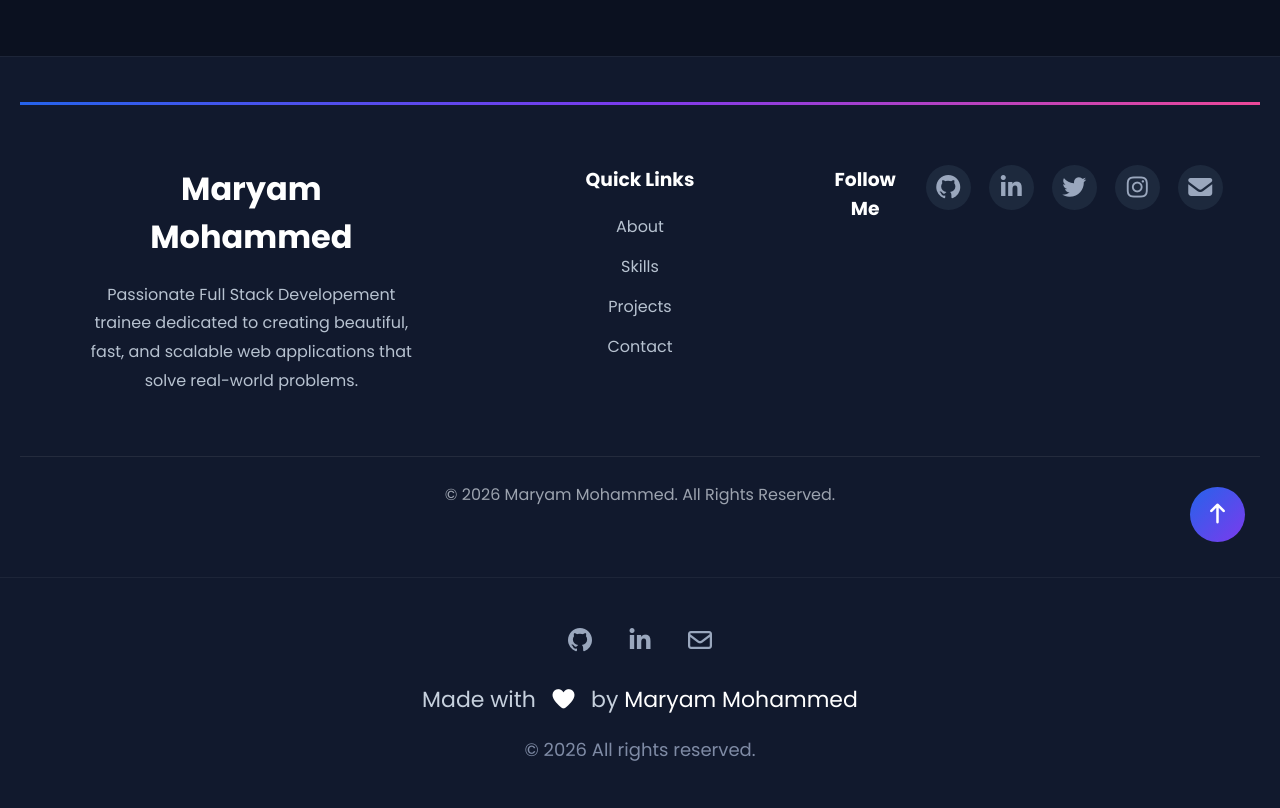
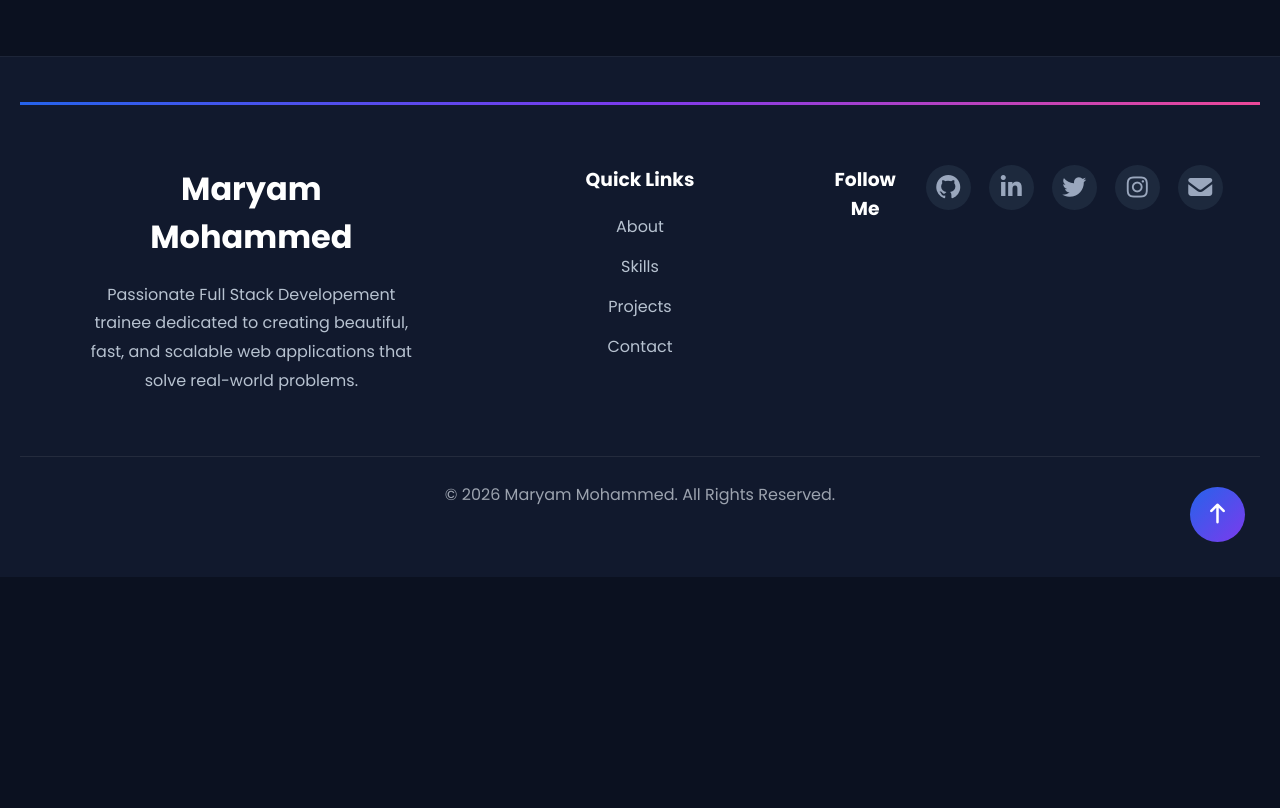
Before and after one commit to maaar-i/Portfolio-website, a plain HTML site: page index.html in a window 1280 px wide. Shown: the part 4322-5130 px from the top of the page. After the commit the page ends 4899 px from the top, so only its background shows below. Drawn offline with Linux system fonts and the light colour scheme.

Commit message:
automated date for footer

```diff
--- a/index.html
+++ b/index.html
@@ -699,7 +699,7 @@
 
             <p>
 
-                © 2026 Maryam Mohammed.
+                © <span id="currentYear"></span> Maryam Mohammed.
                 All Rights Reserved.
 
             </p>
@@ -716,15 +716,12 @@
 
     </footer>
 
-    <!-- Remove one footer you dont like -->
-     <!--=========================
-        FOOTER
-==========================-->
-<footer class="footer">
+
+<!-- <footer class="footer">
 
     <div class="footer-content">
 
-        <!-- Social Icons -->
+        Social Icons
 
         <div class="footer-social">
             <a href="https://github.com/Tosmel2" target="_blank">
@@ -737,7 +734,7 @@
                 <i class="far fa-envelope"></i>
             </a>
         </div>
-        <!-- Made With -->
+        Made With
         <p class="footer-text">
             Made with
             <span class="heart">
@@ -745,16 +742,16 @@
             </span>
             by <span>Maryam Mohammed</span>
         </p>
-        <!-- Copyright -->
+        Copyright
         <p class="copyright">
 
-            © 2026 All rights reserved.
+            © <span id="currentYear"></span> All rights reserved.
 
         </p>
 
     </div>
 
-</footer>
+</footer> -->
 <script src="script.js"></script>
 </body>
 </html>
--- a/script.js
+++ b/script.js
@@ -28,3 +28,5 @@ form.addEventListener("submit", async (event) => {
 
     document.getElementById("response").textContent = data.message;
 });
+
+document.getElementById("currentYear").textContent = new Date().getFullYear();
```
